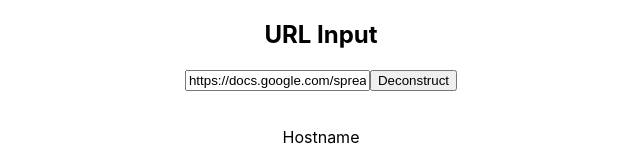
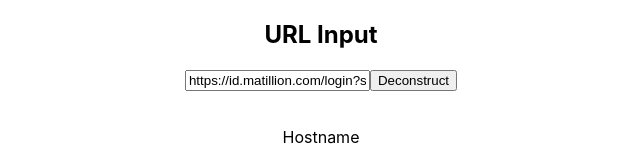
Before and after one commit to robdcal/url-deconstructor, a React (Create React App) app: page / in a window 1280 px wide. Shown: the top 160 px of the page, without its empty margins (319-959 px from the left). Built offline with nearby package versions, Linux system fonts and the light colour scheme.

Commit message:
change default URL

```diff
--- a/src/App.jsx
+++ b/src/App.jsx
@@ -16,7 +16,7 @@
 
 const App = () => {
   const [Url, setUrl] = useState(
-    "https://docs.google.com/spreadsheets/d/1gUhbq_06AR6bW8wRofyi4N3jjJckpMyikUNGnitJrpE/edit#gid=381961244"
+    "https://id.matillion.com/login?state=hKFo2SBtaVVBNTJ2bERUNDREc0NWLVE2T2J6U0ZNQVdPYjE1baFupWxvZ2luo3RpZNkgWFhtX25hUktmSER5N0ptVmVXbmZISEw2bDVDQ3BOVVKjY2lk2SB4dFU3MXhkc0w2TVhFZjVsenBPRHZkRkd2WngwMW9mTw&client=xtU71xdsL6MXEf5lzpODvdFGvZx01ofO&protocol=oauth2&audience=https%3A%2F%2Fapi.matillion.com&redirect_uri=https%3A%2F%2Fhub.matillion.com%3FreturnTo%3DeyJvcmlnaW4iOiJodHRwczovL2RhdGFsb2FkZXIubWF0aWxsaW9uLmNvbSIsInBhdGhuYW1lIjoiL3JlZ2lzdGVyIiwic2VhcmNoIjoiIn0%3D&pageBranding=mdl-default&scope=openid%20profile%20email&response_type=code&response_mode=query&nonce=emdIfmVZUjNWMTZ%2Ba0JZTmNJYklQX2FfVFRkMm9hUUhwWW90OUtCMFh2WQ%3D%3D&code_challenge=b_I1Nb_AxOUygfrE0bnArWvir0TELLeqFNBfRdn4j4E&code_challenge_method=S256&auth0Client=eyJuYW1lIjoiYXV0aDAtcmVhY3QiLCJ2ZXJzaW9uIjoiMS41LjAifQ%3D%3D"
   );
   const [deconstructedUrl, dispatchDeconstructor] = useReducer(
     deconstructUrl,
```
